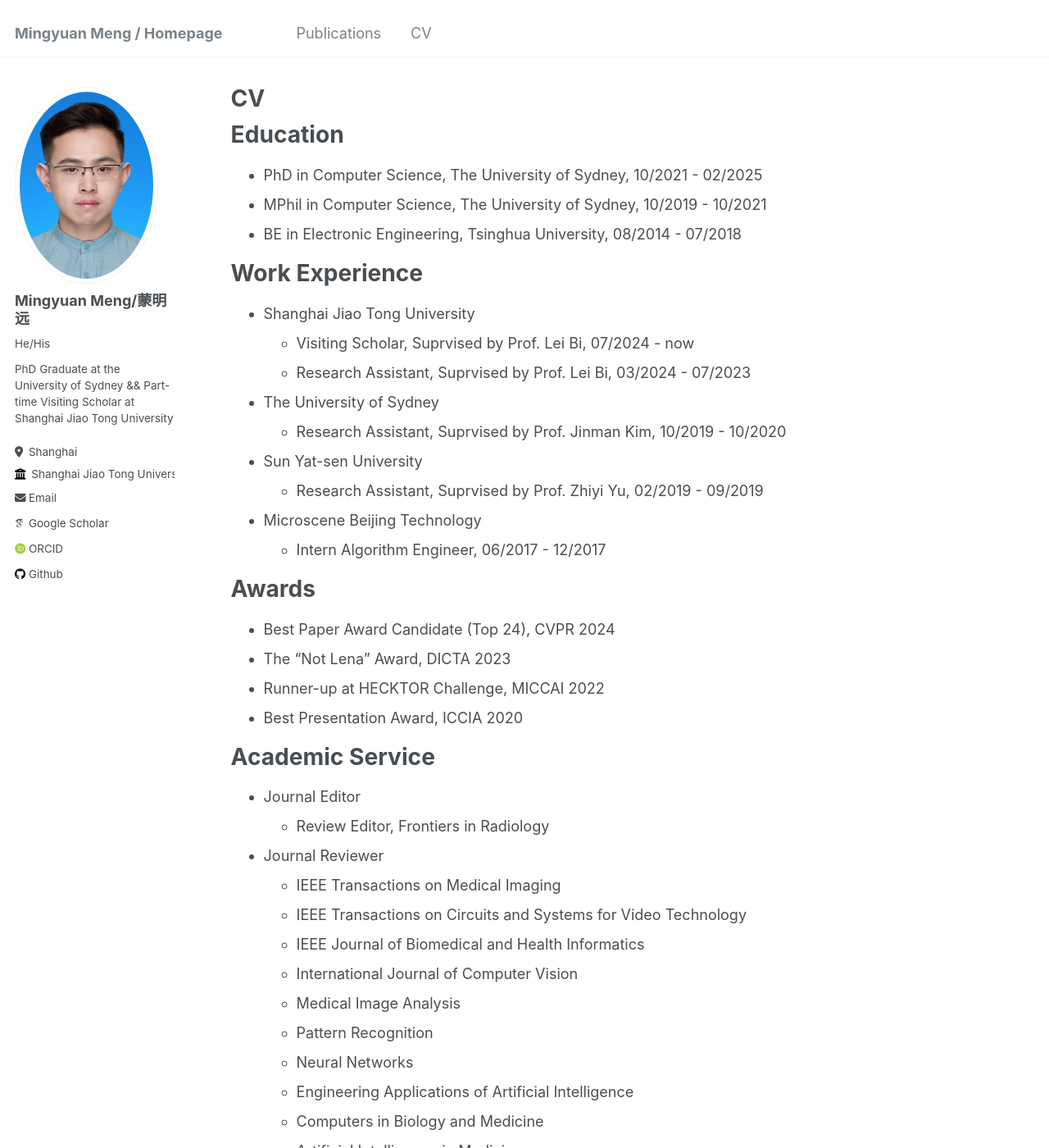
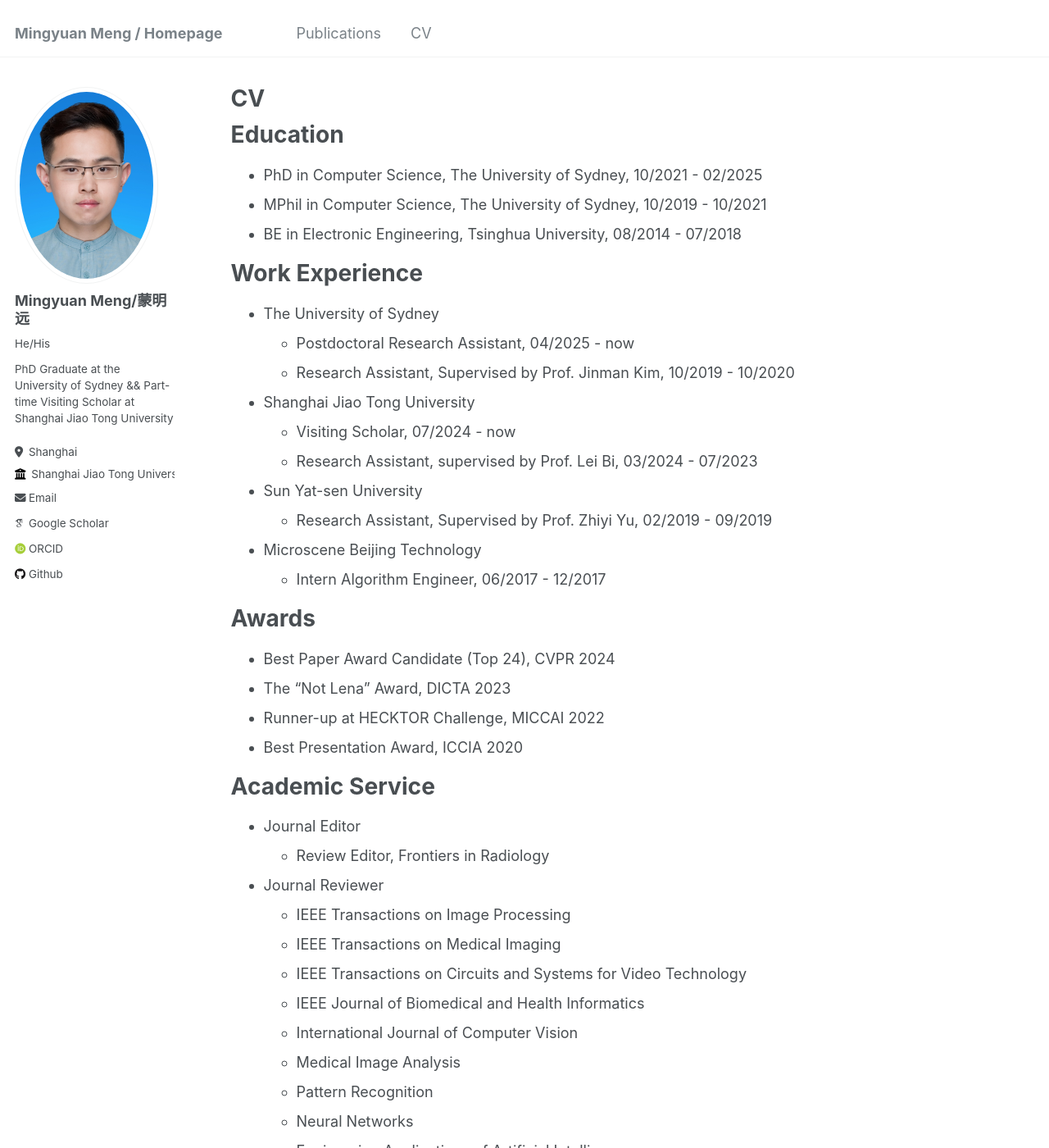
Before and after one commit to MungoMeng/mungomeng.github.io, a Jekyll site: the page built from _pages/cv.md, in a window 1280 px wide and 1400 px high. Shown: the whole window at 82% size. Built offline with Jekyll 4.4.1, drawn with Linux system fonts in a browser that asks for light colours; some web fonts are replaced.

Commit message:
Update cv.md

```diff
--- a/_pages/cv.md
+++ b/_pages/cv.md
@@ -17,15 +17,16 @@ Education
 
 Work Experience
 ======
+* The University of Sydney
+  * Postdoctoral Research Assistant, 04/2025 - now
+  * Research Assistant, Supervised by Prof. Jinman Kim, 10/2019 - 10/2020
+
 * Shanghai Jiao Tong University
-  * Visiting Scholar, Suprvised by Prof. Lei Bi, 07/2024 - now
-  * Research Assistant, Suprvised by Prof. Lei Bi, 03/2024 - 07/2023
-
-* The University of Sydney
-  * Research Assistant, Suprvised by Prof. Jinman Kim, 10/2019 - 10/2020
+  * Visiting Scholar, 07/2024 - now
+  * Research Assistant, supervised by Prof. Lei Bi, 03/2024 - 07/2023
 
 * Sun Yat-sen University
-  * Research Assistant, Suprvised by Prof. Zhiyi Yu, 02/2019 - 09/2019
+  * Research Assistant, Supervised by Prof. Zhiyi Yu, 02/2019 - 09/2019
 
 * Microscene Beijing Technology
   * Intern Algorithm Engineer, 06/2017 - 12/2017
@@ -42,6 +43,7 @@ Academic Service
 * Journal Editor
   * Review Editor, Frontiers in Radiology
 * Journal Reviewer
+  * IEEE Transactions on Image Processing
   * IEEE Transactions on Medical Imaging
   * IEEE Transactions on Circuits and Systems for Video Technology
   * IEEE Journal of Biomedical and Health Informatics
```
